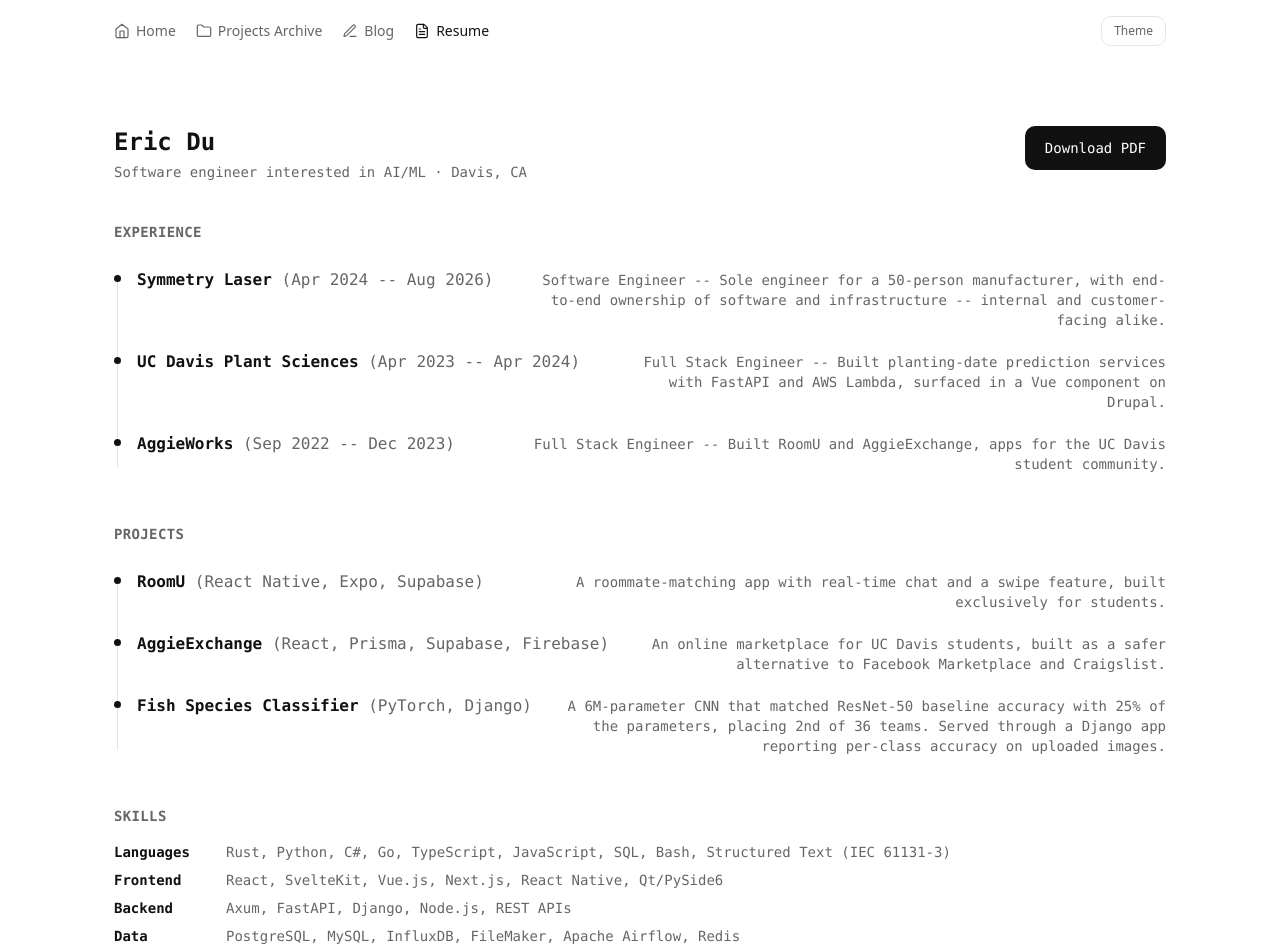
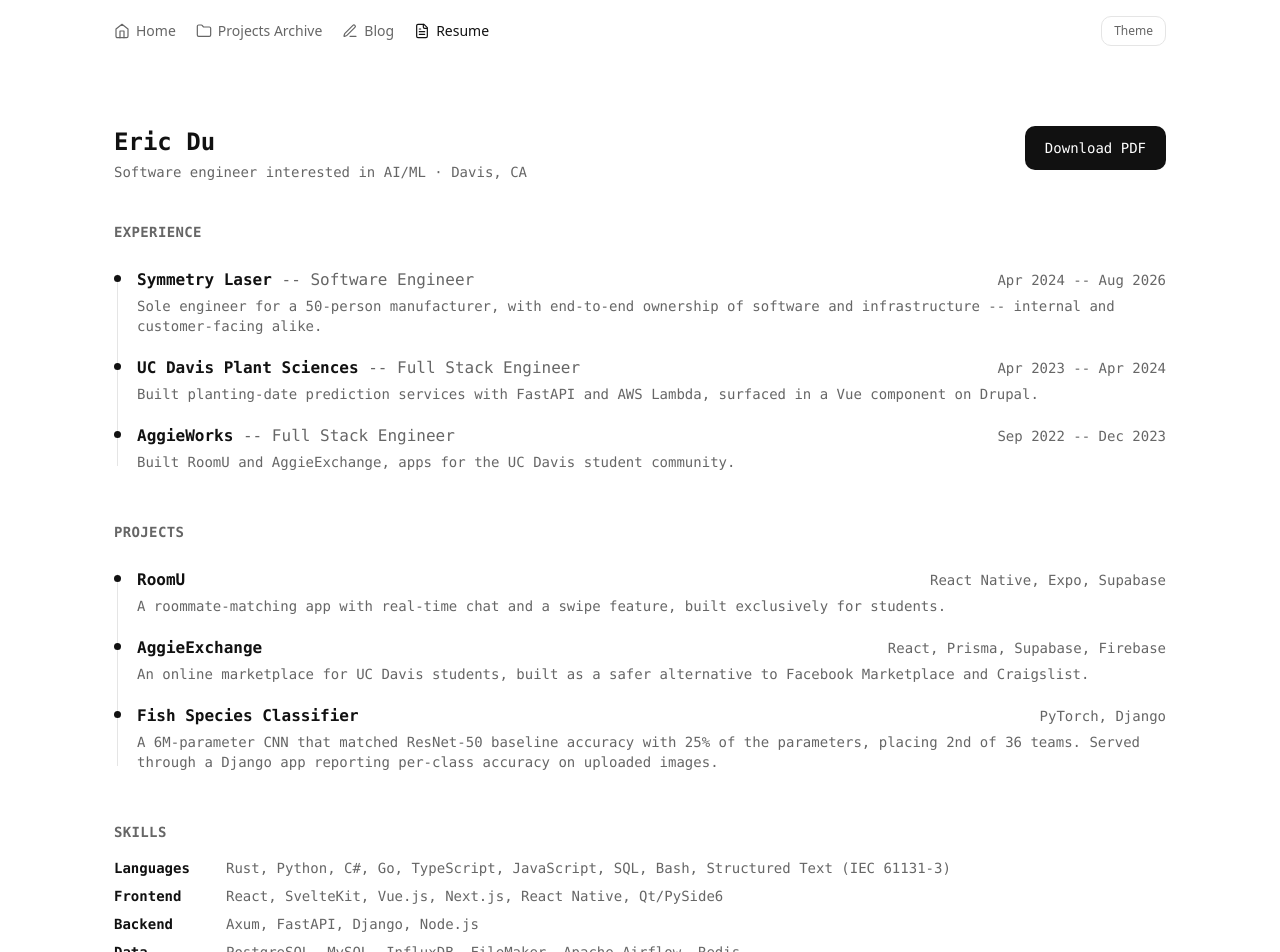
Before and after one commit to EricDooo/ericdoo-portfolio, a React (Vite) app: page /resume in a window 1280 px wide. Shown: the top 952 px of the page. Built offline with nearby package versions, Linux system fonts and the light colour scheme.

Commit message:
Restyle resume timeline rows and trim skills list
- Experience/education rows: Company -- Role / dates on one line,
  description on its own line below
- Drop REST APIs from the backend skills list

```diff
--- a/src/data/site.ts
+++ b/src/data/site.ts
@@ -12,7 +12,7 @@ export const site = {
 
 export const skills = {
   frontend: ['React', 'SvelteKit', 'Vue.js', 'Next.js', 'React Native', 'Qt/PySide6'],
-  backend: ['Axum', 'FastAPI', 'Django', 'Node.js', 'REST APIs'],
+  backend: ['Axum', 'FastAPI', 'Django', 'Node.js'],
   languages: [
     'Rust',
     'Python',
--- a/src/pages/Resume.tsx
+++ b/src/pages/Resume.tsx
@@ -7,6 +7,7 @@ import { Button } from '../components/ui/Button'
 interface TimelineItem {
   key: string
   title: ReactNode
+  subtitle?: ReactNode
   meta: string
   detail: string
   href?: string
@@ -21,12 +22,17 @@ function Timeline({ items }: { items: TimelineItem[] }) {
       />
       {items.map((item) => {
         const row = (
-          <div className="grid gap-0.5 sm:flex sm:items-baseline sm:justify-between sm:gap-6">
-            <span className="flex-shrink-0">
-              <span className="font-bold text-foreground">{item.title}</span>{' '}
-              <span className="text-muted">({item.meta})</span>
-            </span>
-            <span className="text-sm text-muted sm:text-right">{item.detail}</span>
+          <div>
+            <div className="flex flex-wrap items-baseline justify-between gap-x-4">
+              <span className="font-bold text-foreground">
+                {item.title}
+                {item.subtitle && (
+                  <span className="font-normal text-muted"> -- {item.subtitle}</span>
+                )}
+              </span>
+              <span className="flex-shrink-0 text-sm text-muted">{item.meta}</span>
+            </div>
+            <p className="mt-1 text-sm text-muted">{item.detail}</p>
           </div>
         )
         const blockClass =
@@ -91,8 +97,9 @@ export function Resume() {
           items={experience.map((entry) => ({
             key: entry.organization,
             title: entry.organization,
+            subtitle: entry.role,
             meta: entry.period,
-            detail: `${entry.role} -- ${entry.summary}`,
+            detail: entry.summary,
             href: entry.organizationHref,
           }))}
         />
@@ -136,8 +143,9 @@ export function Resume() {
             {
               key: education.school,
               title: education.school,
+              subtitle: education.degree,
               meta: education.period,
-              detail: `${education.degree} -- GPA ${education.gpa}`,
+              detail: `GPA ${education.gpa}`,
               href: education.href,
             },
           ]}
```
